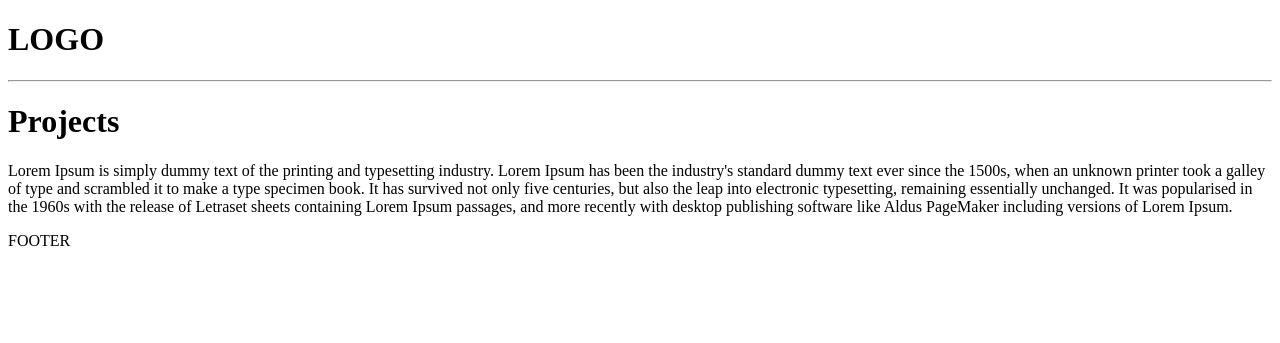
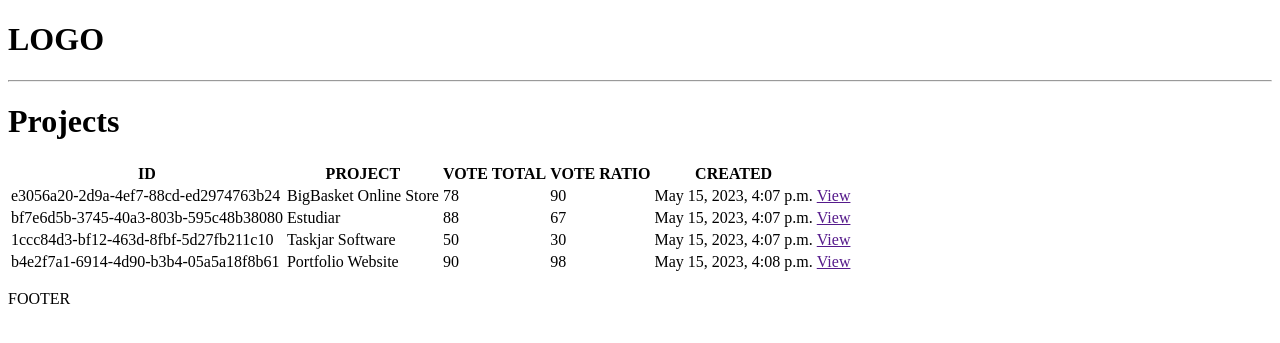
Before and after one commit to Manasseh-Kinyua/DevCommunity, a Django app: page / in a window 1280 px wide. Shown: the top 343 px of the page. Run offline with Django 4.2, Linux system fonts and the light colour scheme; data comes from the database, SQL or seed files in the repository; both versions use the stored data as it was after the commit.

Commit message:
query the projects

```diff
--- a/projects/models.py
+++ b/projects/models.py
@@ -26,7 +26,7 @@ class Review(models.Model):
     # owner =
     project = models.ForeignKey(Project, on_delete=models.CASCADE)
     body = models.TextField(null=True, blank=True)
-    value = models.CharField(max_length=200)
+    value = models.CharField(max_length=200, choices=VOTE_TYPE)
     createdAt = models.DateTimeField(auto_now_add=True)
     id = models.UUIDField(default=uuid.uuid4, unique=True,
                           primary_key=True, editable=False)
--- a/projects/templates/projects/projects.html
+++ b/projects/templates/projects/projects.html
@@ -3,6 +3,26 @@
 {% block content %}
 
 <h1>Projects</h1>
-<p>Lorem Ipsum is simply dummy text of the printing and typesetting industry. Lorem Ipsum has been the industry's standard dummy text ever since the 1500s, when an unknown printer took a galley of type and scrambled it to make a type specimen book. It has survived not only five centuries, but also the leap into electronic typesetting, remaining essentially unchanged. It was popularised in the 1960s with the release of Letraset sheets containing Lorem Ipsum passages, and more recently with desktop publishing software like Aldus PageMaker including versions of Lorem Ipsum.</p>
+
+<table>
+    <tr>
+        <th>ID</th>
+        <th>PROJECT</th>
+        <th>VOTE TOTAL</th>
+        <th>VOTE RATIO</th>
+        <th>CREATED</th>
+        <th></th>
+    </tr>
+    {% for project in projects %}
+    <tr>
+        <td>{{ project.id }}</td>
+        <td>{{ project.title }}</td>
+        <td>{{ project.voteTotal }}</td>
+        <td>{{ project.voteRatio }}</td>
+        <td>{{ project.createdAt }}</td>
+        <td><a href="">View</a></td>
+    </tr>
+    {% endfor %}
+</table>
 
 {% endblock content %}
--- a/projects/views.py
+++ b/projects/views.py
@@ -1,10 +1,15 @@
 from django.shortcuts import render
 from django.http import HttpResponse
+from .models import Project
 
 # Create your views here.
 
 def projects(request):
-    return render(request, 'projects/projects.html')
+    projects = Project.objects.all()
+    context = {
+        'projects': projects
+    }
+    return render(request, 'projects/projects.html', context)
 
 def project(request, pk):
     return render(request, 'projects/single-project.html')
```
Also changed, not shown: db.sqlite3, projects/migrations/0003_alter_review_value.py (added).
